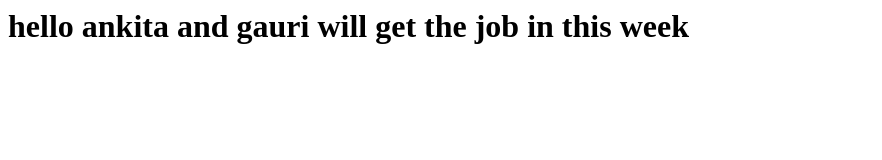
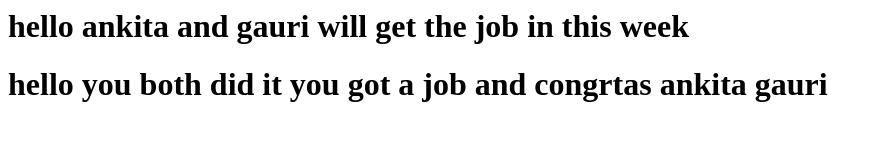
Before and after one commit to ankita0513/jenkins_demo, a plain HTML site: page index.html in a window 1280 px wide. Shown: the whole page, without its empty margins (0-882 px from the left). Drawn offline with Linux system fonts and the light colour scheme.

Commit message:
second commit to check poll scm

```diff
--- a/index.html
+++ b/index.html
@@ -1,5 +1,6 @@
 <html>
 <head>
 <h1> hello ankita and gauri will get the job in this week </h1>
+<h1>hello you both did it you got a job and congrtas ankita gauri</h1>
 </head>
 </html>
```
